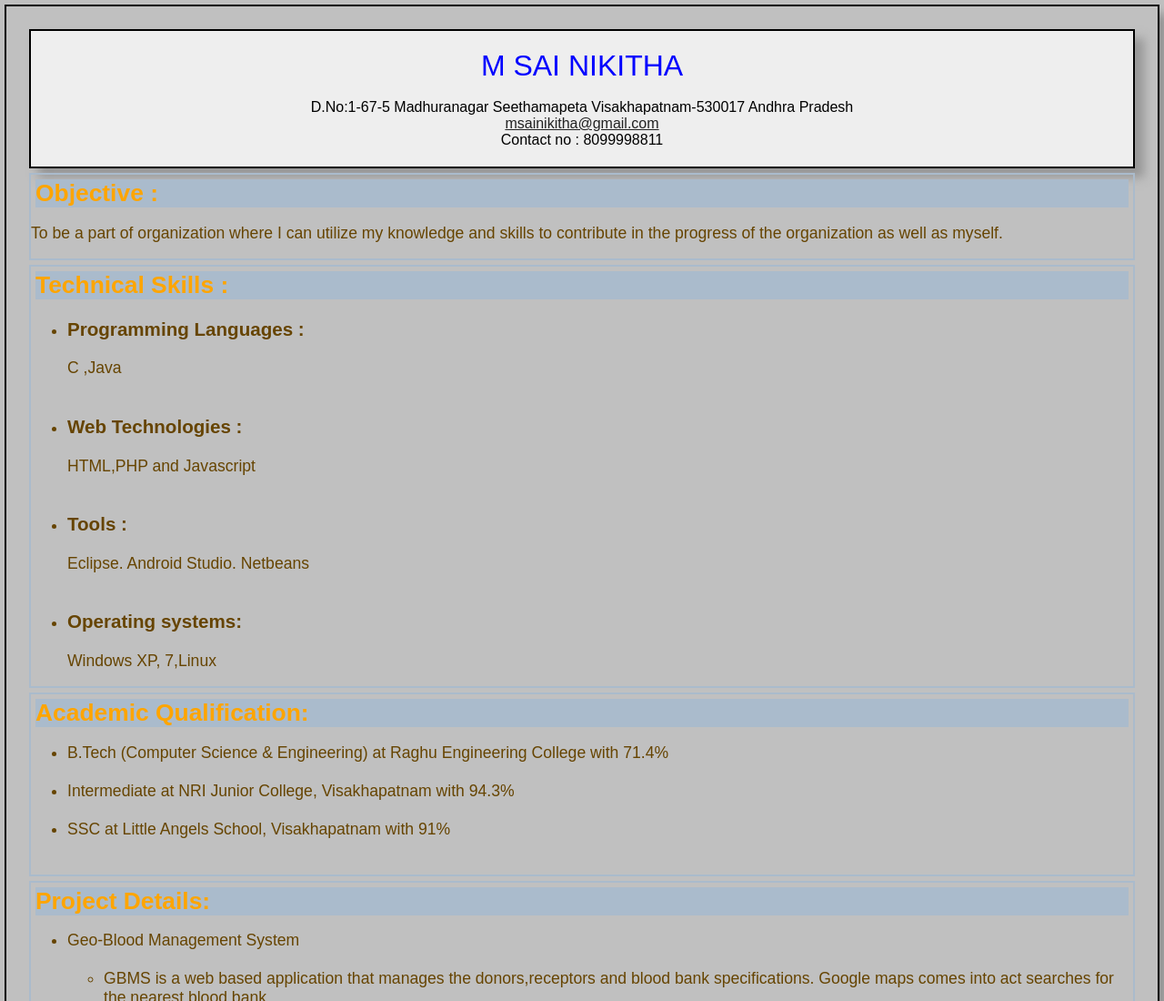
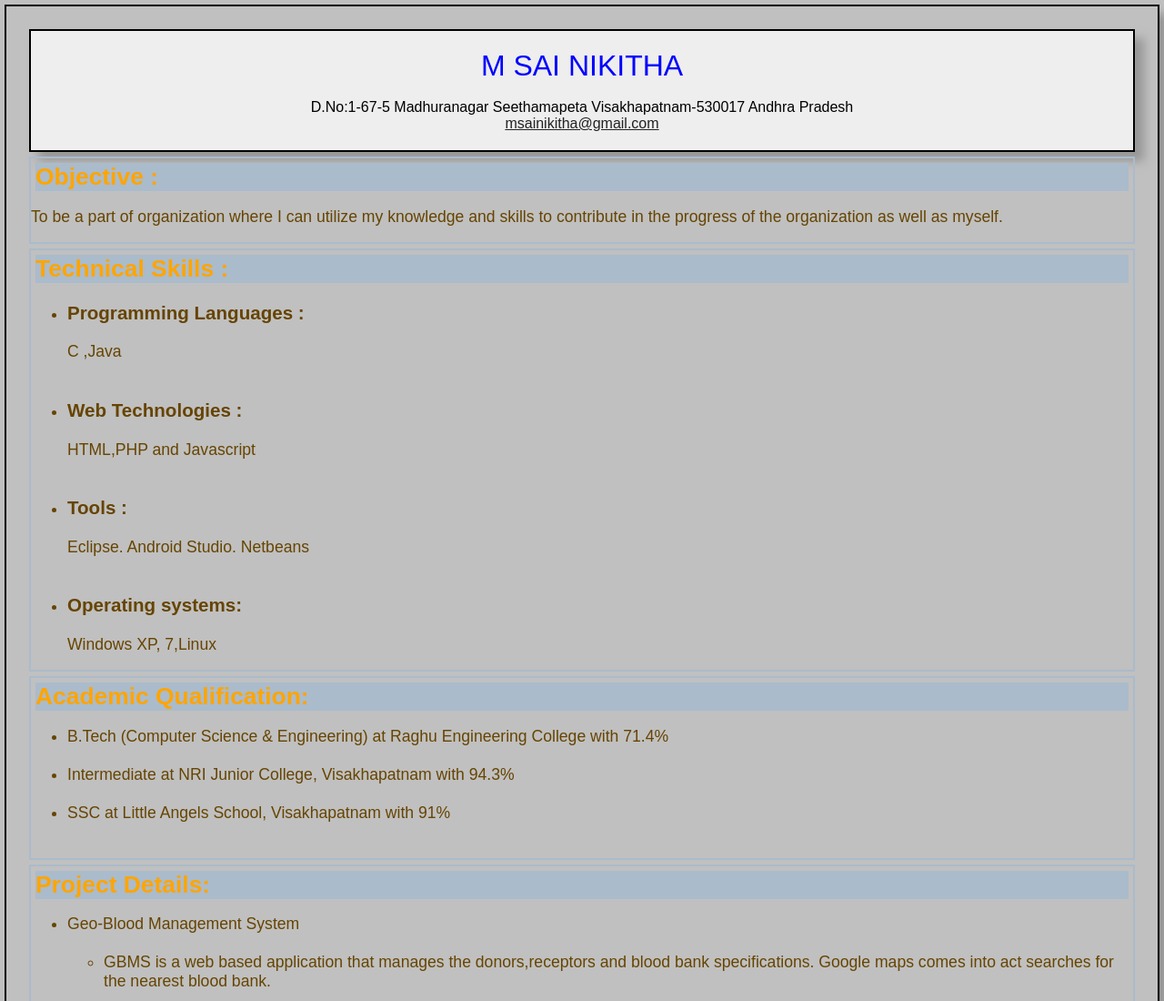
Before and after one commit to Msainikitha/Msainikitha.github.io, a plain HTML site: page index.html in a window 1280 px wide. Shown: the top 1100 px of the page at 91% size. Drawn offline with Linux system fonts and the light colour scheme.

Commit message:
Update index.html

```diff
--- a/index.html
+++ b/index.html
@@ -12,7 +12,7 @@
 				Visakhapatnam-530017
 				Andhra Pradesh<br>
 			   <a href="Email : msainikitha@gmail.com">msainikitha@gmail.com<br></a>
-			    Contact no :  8099998811
+
 		</header>
 		<section id ="objective">
 			<h1>Objective :</h1>
```
